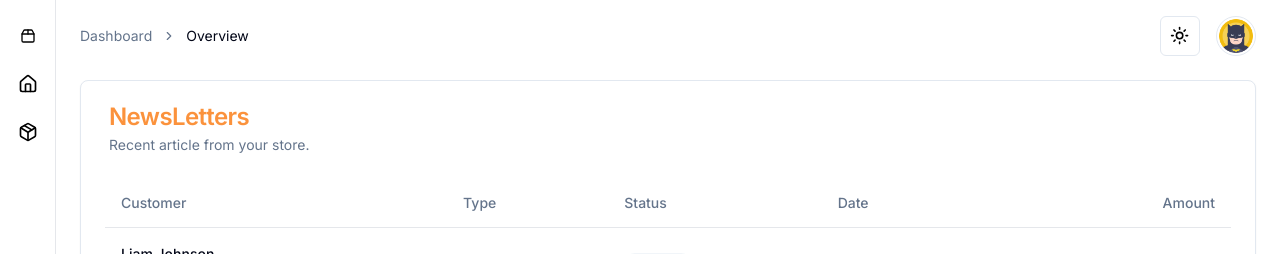
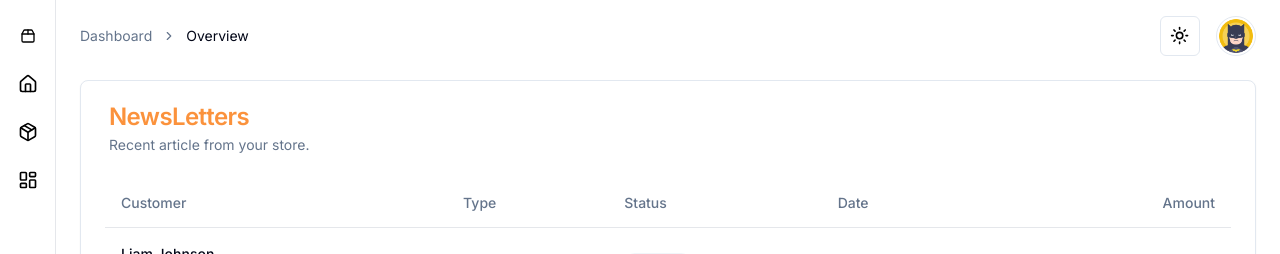
Before and after one commit to ronishpaudel/dashboard_template, a Next.js app: page /dashboard in a window 1280 px wide. Shown: the top 254 px of the page. Built offline with nearby package versions, Linux system fonts and the light colour scheme.

Commit message:
category section added

```diff
--- a/app/component/side-nabar.tsx
+++ b/app/component/side-nabar.tsx
@@ -4,7 +4,12 @@ import {
   TooltipProvider,
   TooltipTrigger,
 } from "@/components/ui/tooltip";
-import { Package2Icon, HomeIcon, PackageIcon } from "lucide-react";
+import {
+  Package2Icon,
+  HomeIcon,
+  PackageIcon,
+  LayoutDashboard,
+} from "lucide-react";
 import React from "react";
 import Link from "next/link";
 
@@ -47,6 +52,19 @@ const SideNavBar = () => {
             </TooltipTrigger>
             <TooltipContent side="right">Products</TooltipContent>
           </Tooltip>
+          <Tooltip>
+            <TooltipTrigger asChild>
+              <Link
+                href="/dashboard/category"
+                className="flex h-9 w-9 items-center justify-center rounded-lg text-muted-foreground transition-colors hover:text-foreground md:h-8 md:w-8"
+                prefetch={false}
+              >
+                <LayoutDashboard className="h-5 w-5" />
+                <span className="sr-only">Category</span>
+              </Link>
+            </TooltipTrigger>
+            <TooltipContent side="right">Category</TooltipContent>
+          </Tooltip>
         </TooltipProvider>
       </nav>
     </aside>
```
